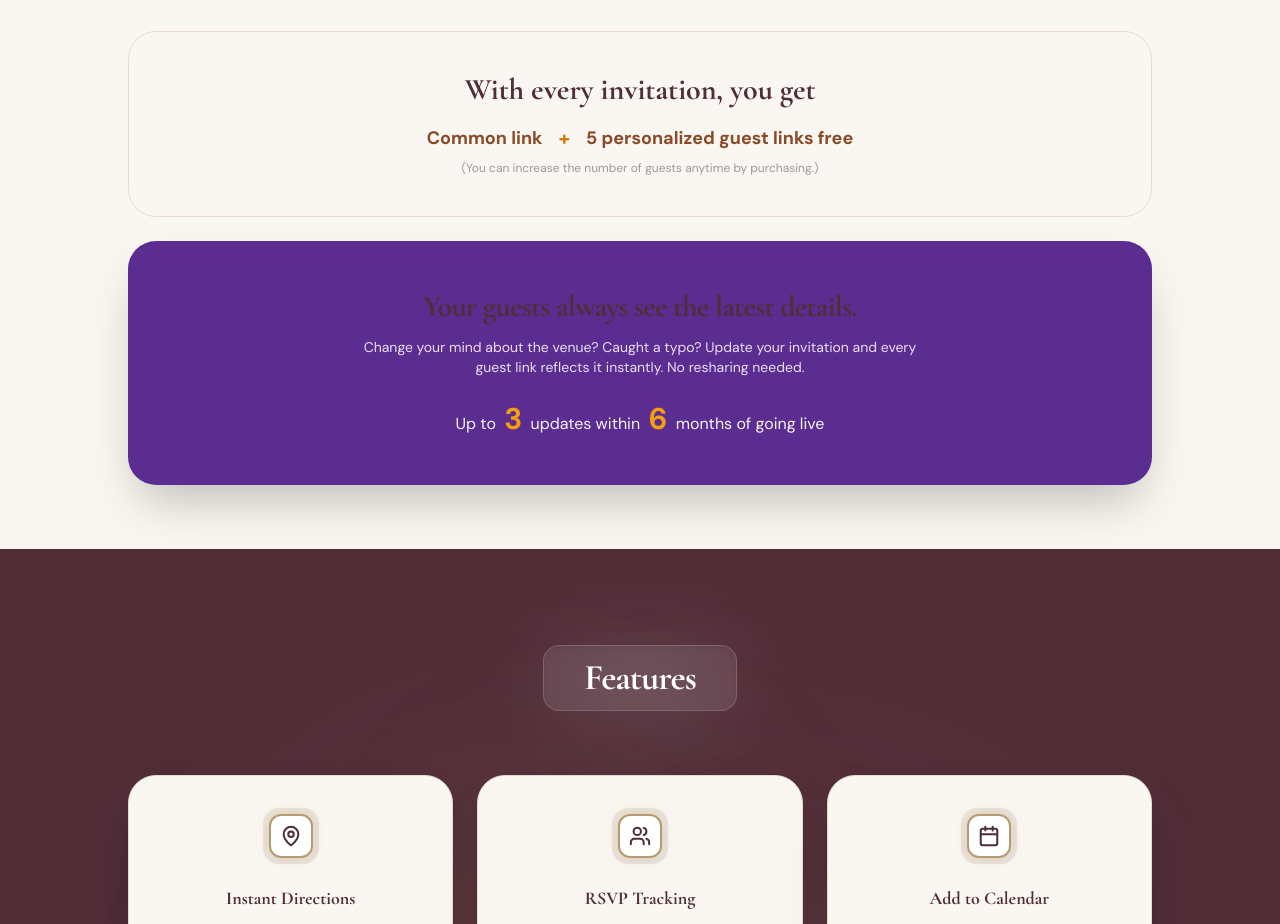
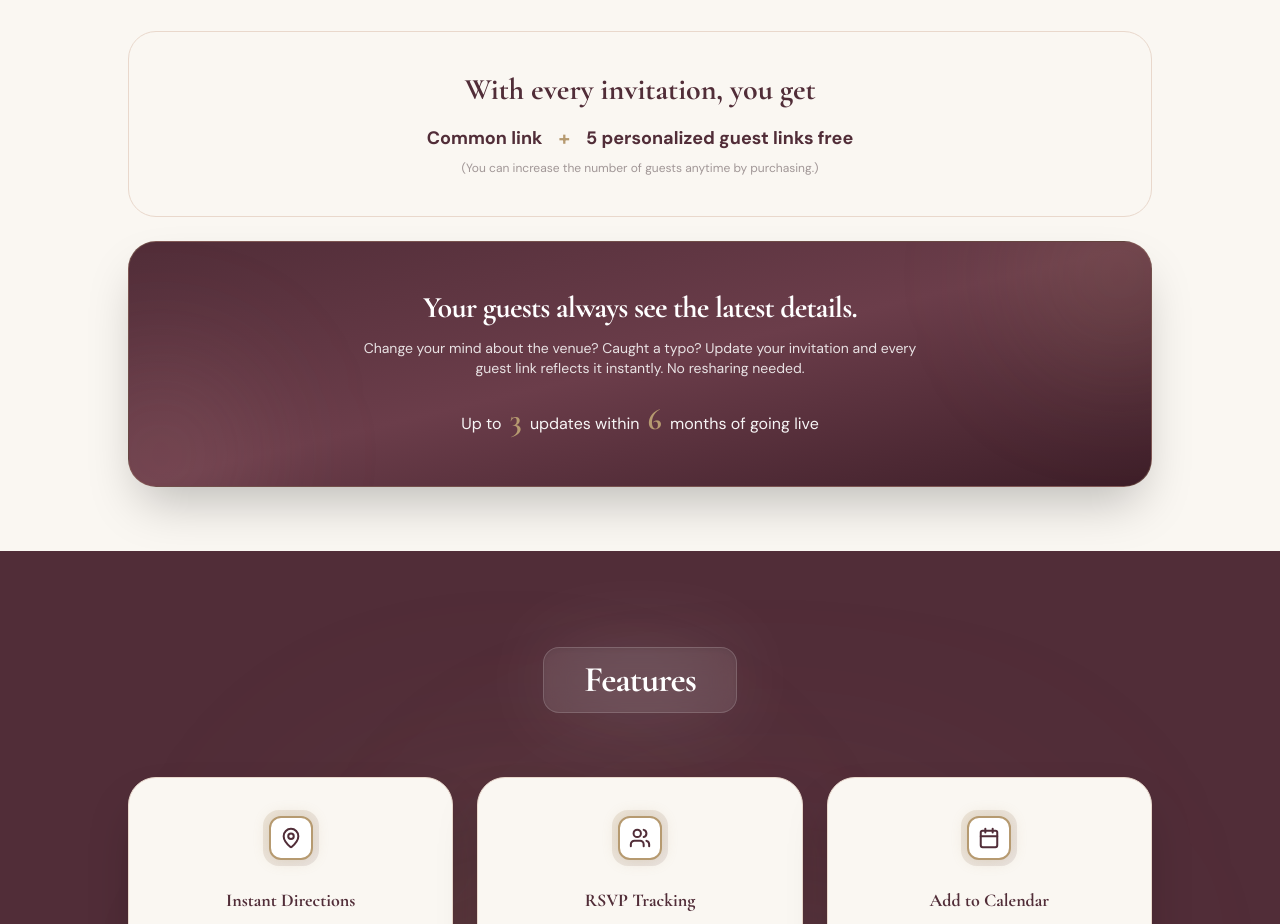
Before and after one commit to ANNUSHAKYA/Aahvaaan, a React (Vite) app: page / in a window 1280 px wide. Shown: the part 3180-4104 px from the top of the page. Built offline with nearby package versions, Linux system fonts and the light colour scheme; no server answers.

Commit message:
style: replace purple #5C2D91 Live Updates banner with luxury Deep Wine and Antique Gold palette

```diff
--- a/src/pages/BuyTemplate.jsx
+++ b/src/pages/BuyTemplate.jsx
@@ -55,7 +55,7 @@ export default function BuyTemplate() {
   };
 
   return (
-    <div className="pt-24 pb-24 min-h-screen bg-[#F8F7FC] font-body text-charcoal">
+    <div className="pt-24 pb-24 min-h-screen bg-[#FAF7F2] font-body text-charcoal">
       <div className="container-custom mx-auto px-4 sm:px-6 lg:px-8 max-w-6xl">
         {/* Top Breadcrumb Link */}
         <div className="mb-4">
--- a/src/pages/Dashboard.jsx
+++ b/src/pages/Dashboard.jsx
@@ -244,7 +244,7 @@ export default function Dashboard() {
   };
 
   return (
-    <div className="pt-24 pb-24 min-h-screen bg-[#F8F7FC]">
+    <div className="pt-24 pb-24 min-h-screen bg-[#FAF7F2]">
       <div className="container-custom mx-auto px-4 sm:px-8 max-w-6xl">
         {/* Breadcrumb & Section Title */}
         <div className="mb-8">
--- a/src/pages/Home.jsx
+++ b/src/pages/Home.jsx
@@ -580,25 +580,29 @@ export default function Home() {
               With every invitation, you get
             </h4>
             <div className="flex flex-wrap items-center justify-center gap-3 sm:gap-4 text-base sm:text-lg font-semibold text-charcoal">
-              <span className="font-bold text-[#8A4A28]">Common link</span>
-              <span className="text-[#D97706] font-bold text-xl">+</span>
-              <span className="font-bold text-[#8A4A28]">5 personalized guest links free</span>
+              <span className="font-bold text-wine">Common link</span>
+              <span className="text-gold font-bold text-xl">+</span>
+              <span className="font-bold text-wine">5 personalized guest links free</span>
             </div>
             <p className="text-xs text-charcoal/60 mt-2">
               (You can increase the number of guests anytime by purchasing.)
             </p>
           </div>
 
-          {/* Bottom Live Updates Banner (Matches Screenshot 2) */}
-          <div className="bg-[#5C2D91] text-white rounded-[28px] p-8 sm:p-12 text-center shadow-2xl relative overflow-hidden">
-            <h4 className="font-heading text-2xl sm:text-3xl font-bold mb-3 tracking-tight">
+          {/* Bottom Live Updates Banner */}
+          <div className="bg-gradient-to-br from-[#512D38] via-[#6B3D4A] to-[#3D1E28] text-white rounded-[28px] p-8 sm:p-12 text-center shadow-2xl relative overflow-hidden border border-[#B69A70]/30">
+            {/* Ambient gold & rose glow highlights */}
+            <div className="absolute -top-16 -right-16 w-48 h-48 bg-[#B69A70]/15 rounded-full blur-3xl pointer-events-none" />
+            <div className="absolute -bottom-16 -left-16 w-48 h-48 bg-[#C99191]/15 rounded-full blur-3xl pointer-events-none" />
+
+            <h4 className="font-heading text-2xl sm:text-3xl font-bold mb-3 tracking-tight relative z-10 text-white">
               Your guests always see the latest details.
             </h4>
-            <p className="font-body text-xs sm:text-sm text-white/85 max-w-xl mx-auto leading-relaxed mb-6">
+            <p className="font-body text-xs sm:text-sm text-white/85 max-w-xl mx-auto leading-relaxed mb-6 relative z-10">
               Change your mind about the venue? Caught a typo? Update your invitation and every guest link reflects it instantly. No resharing needed.
             </p>
-            <p className="font-body text-sm sm:text-base text-white/95">
-              Up to <span className="text-[#F59E0B] font-bold text-2xl sm:text-3xl mx-1">3</span> updates within <span className="text-[#F59E0B] font-bold text-2xl sm:text-3xl mx-1">6</span> months of going live
+            <p className="font-body text-sm sm:text-base text-white/95 relative z-10">
+              Up to <span className="text-[#B69A70] font-bold text-2xl sm:text-3xl mx-1 font-heading">3</span> updates within <span className="text-[#B69A70] font-bold text-2xl sm:text-3xl mx-1 font-heading">6</span> months of going live
             </p>
           </div>
         </div>
--- a/src/pages/Invitations.jsx
+++ b/src/pages/Invitations.jsx
@@ -6,7 +6,7 @@ import SEO from '../components/SEO';
 
 export default function Invitations() {
   return (
-    <div className="pt-24 pb-24 min-h-screen bg-[#F8F7FC]">
+    <div className="pt-24 pb-24 min-h-screen bg-[#FAF7F2]">
       <SEO
         title="Wedding Invitation Templates & Gallery | Aahvaaan"
         description="Explore Aahvaaan's signature interactive Indian wedding invitation templates. Experience live countdowns, music, personalized guest reveals, and RSVP management."
--- a/src/pages/Login.jsx
+++ b/src/pages/Login.jsx
@@ -61,7 +61,7 @@ export default function Login() {
   };
 
   return (
-    <div className="pt-20 pb-16 min-h-[94vh] bg-[#5C2D91]/15 backdrop-blur-md flex items-center justify-center px-4 sm:px-6">
+    <div className="pt-20 pb-16 min-h-[94vh] bg-[#512D38]/10 backdrop-blur-md flex items-center justify-center px-4 sm:px-6">
       <motion.div
         initial={{ opacity: 0, scale: 0.98 }}
         animate={{ opacity: 1, scale: 1 }}
--- a/src/pages/Signup.jsx
+++ b/src/pages/Signup.jsx
@@ -92,7 +92,7 @@ export default function Signup() {
   };
 
   return (
-    <div className="pt-20 pb-16 min-h-[94vh] bg-[#5C2D91]/15 backdrop-blur-md flex items-center justify-center px-4 sm:px-6">
+    <div className="pt-20 pb-16 min-h-[94vh] bg-[#512D38]/10 backdrop-blur-md flex items-center justify-center px-4 sm:px-6">
       <motion.div
         initial={{ opacity: 0, scale: 0.98 }}
         animate={{ opacity: 1, scale: 1 }}
```
